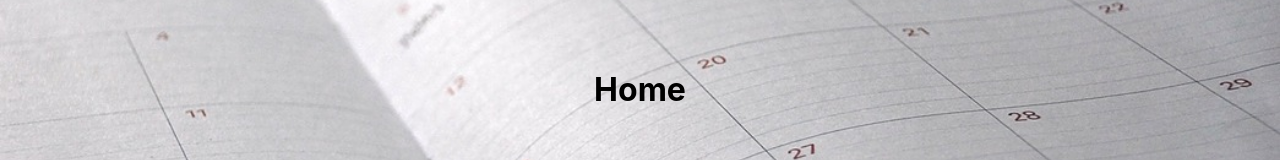
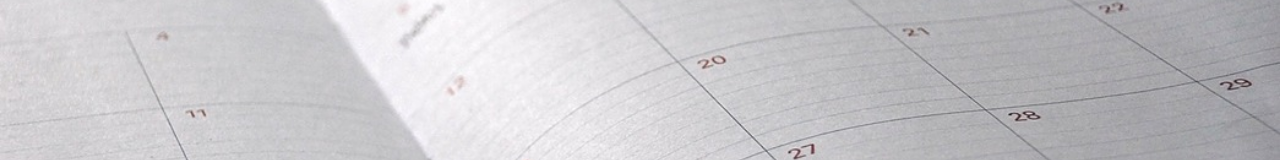
Before and after one commit to JulianaThayil/Job-Scheduler, a React (Create React App) app: page / in a window 1280 px wide. Shown: the part 311-471 px from the top of the page. Built offline with nearby package versions, Linux system fonts and the light colour scheme.

Commit message:
Update Home.js
connected redux

```diff
--- a/src/pages/Home.js
+++ b/src/pages/Home.js
@@ -1,11 +1,20 @@
 import React from 'react';
 
-const Home = () => {
+//redux
+import { connect } from 'react-redux';
+
+const Home = (props) => {
+    const { jobs } = props;
     return (
         <div >
-            <h1> Home</h1>
         </div>
     )
 }
 
-export default Home;
+const mapStateToProps = (state) => {
+    return {
+        jobs: state.jobs,
+    };
+};
+
+export default connect(mapStateToProps)(Home);
```
